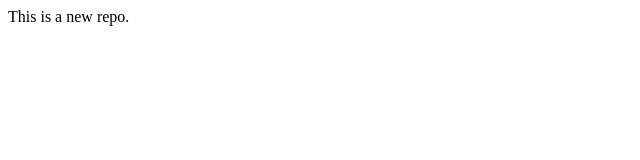
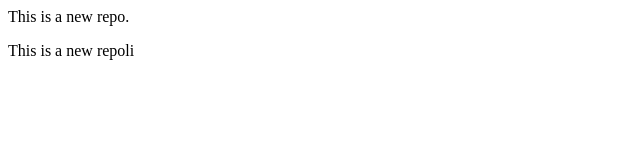
Before and after one commit to herry-077/local-repo, a plain HTML site: page localrepo/index.html in a window 1280 px wide. Shown: the whole page, without its empty margins (0-640 px from the left). Drawn offline with Linux system fonts and the light colour scheme.

Commit message:
add new feature

```diff
--- a/localrepo/index.html
+++ b/localrepo/index.html
@@ -1 +1,2 @@
 <P> This is a new repo.</P>
+<P> This is a new repoli
--- a/localrepo/style.css
+++ b/localrepo/style.css
@@ -0,0 +1,4 @@
+p
+{
+    color: red;
+}
```
